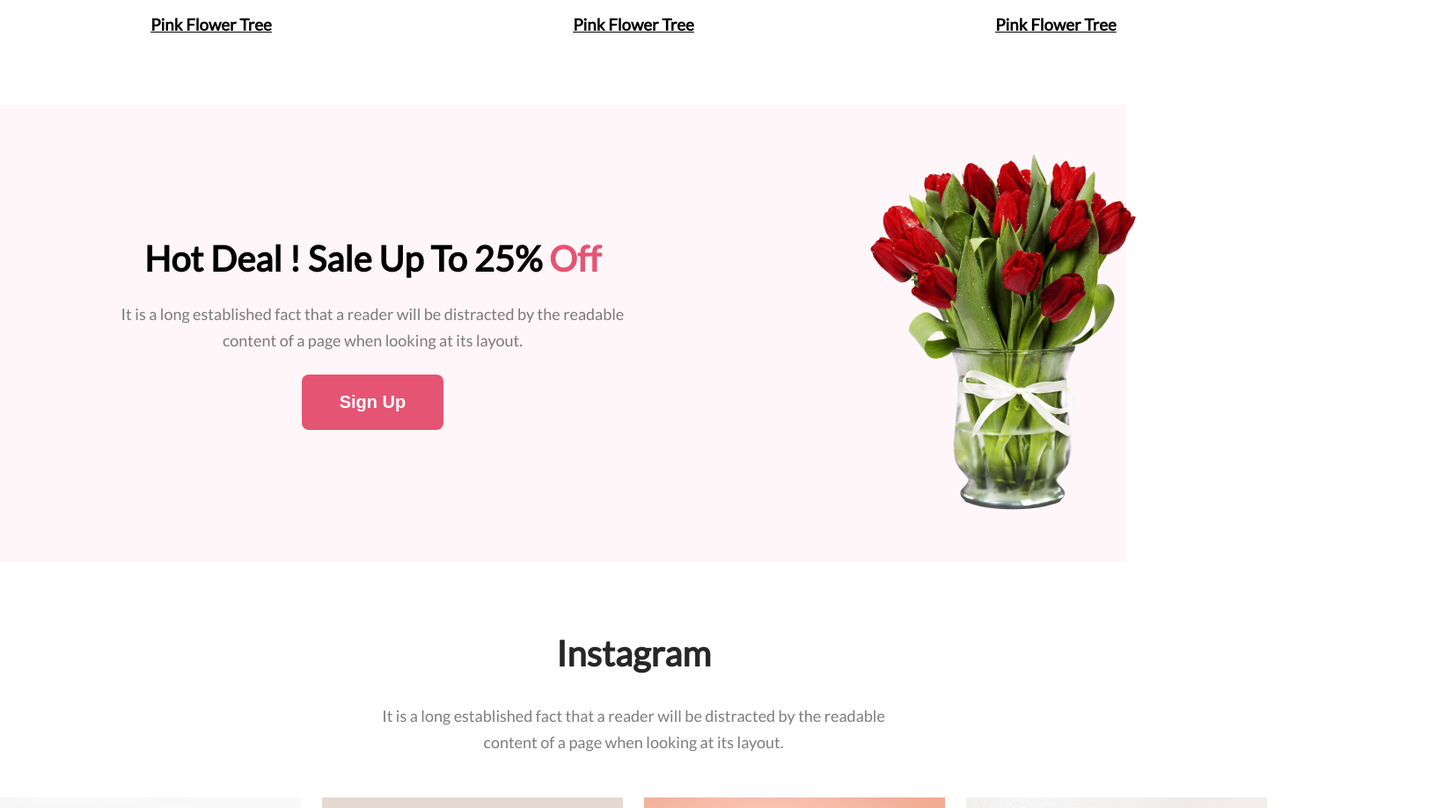
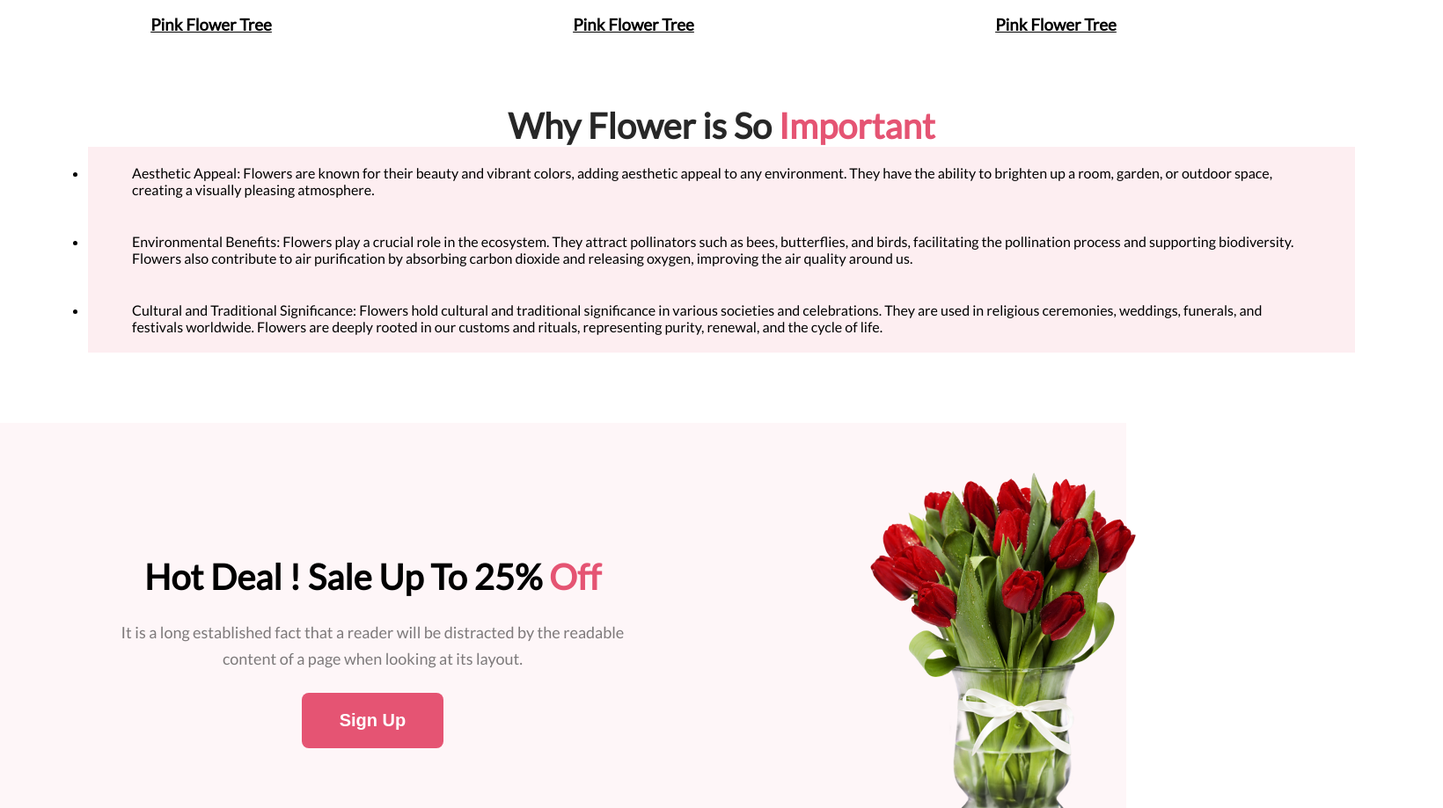
Before and after one commit to Amran13/flowers-shop, a plain HTML site: page index.html in a window 1280 px wide. Shown: the part 1644-2563 px from the top of the page at 88% size, 1640 px wide, since content can reach past the window. Drawn offline with Linux system fonts and the light colour scheme.

Commit message:
final section added

```diff
--- a/index.html
+++ b/index.html
@@ -53,6 +53,20 @@
             </div>
         </section>
 
+        <section class="importance">
+            <h1 class="section-heading">Why Flower is So  <span class="bright-text">Important</span> </h1>
+            <ul>
+                <li class="importance-list">Aesthetic Appeal: Flowers are known for their beauty and vibrant colors, adding aesthetic appeal to any environment. They have the ability to brighten up a room, garden, or outdoor space, creating a visually pleasing atmosphere.</li>
+
+                <li class="importance-list">
+                    Environmental Benefits: Flowers play a crucial role in the ecosystem. They attract pollinators such as bees, butterflies, and birds, facilitating the pollination process and supporting biodiversity. Flowers also contribute to air purification by absorbing carbon dioxide and releasing oxygen, improving the air quality around us.
+                </li>
+                <li class="importance-list">
+                    Cultural and Traditional Significance: Flowers hold cultural and traditional significance in various societies and celebrations. They are used in religious ceremonies, weddings, funerals, and festivals worldwide. Flowers are deeply rooted in our customs and rituals, representing purity, renewal, and the cycle of life.
+                </li>
+            </ul>
+        </section>
+
 
         <section class="sale-section">
             <div class="sale-container">
--- a/style.css
+++ b/style.css
@@ -30,6 +30,16 @@ header{
     line-height: 30px;
 }
 
+
+.importance{
+    width: 1440px;
+    margin:0 auto;
+    padding: 0 100px;
+}
+.importance-list{
+    background-color:#fdeef1;
+    padding: 20px  50px;
+}
 /* featured section style */
 .feature{
     margin: 80px auto;
```
